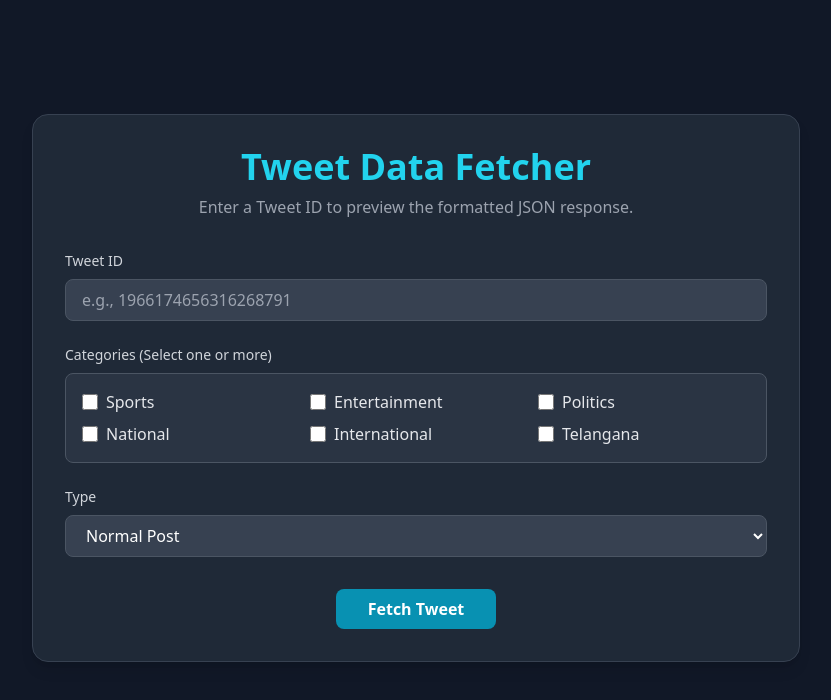
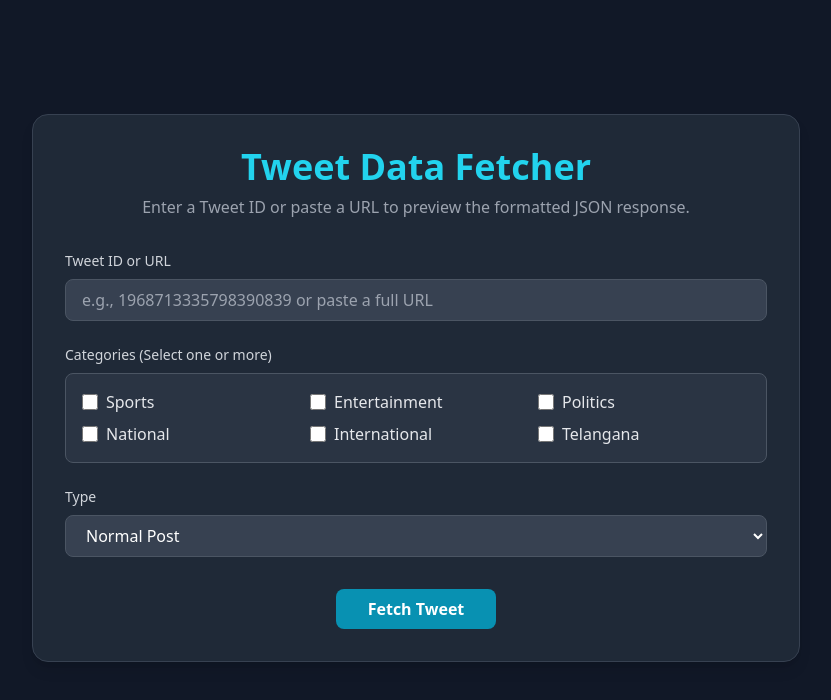
Before and after one commit to DeveloperEducology/News-Dashboard, a React (Create React App) app: page /ft in a window 1280 px wide. Shown: the top 700 px of the page, without its empty margins (224-1055 px from the left). Built offline with nearby package versions, Linux system fonts and the light colour scheme; no server answers.

Commit message:
Update FetchTweet.js

```diff
--- a/src/news/FetchTweet.js
+++ b/src/news/FetchTweet.js
@@ -13,12 +13,31 @@ const ALL_CATEGORIES = [
 // Main App Component
 export default function FetchTweet() {
   // State variables to manage input, data, loading, and errors
-  const [tweetId, setTweetId] = useState([]);
+  // >>> UPDATED: Initialized tweetId as a string, not an array.
+  const [tweetId, setTweetId] = useState('');
   const [type, setType] = useState('normal_post');
   const [selectedCategories, setSelectedCategories] = useState([]);
   const [tweetData, setTweetData] = useState(null);
   const [isLoading, setIsLoading] = useState(false);
   const [error, setError] = useState(null);
+
+  // --- NEW: Function to handle input changes and extract Tweet ID from URL ---
+  const handleInputChange = (event) => {
+    const value = event.target.value;
+
+    // Regex to find the tweet ID from a twitter.com or x.com URL
+    // It looks for a sequence of digits after "/status/"
+    const regex = /(?:twitter\.com|x\.com)\/[a-zA-Z0-9_]+\/status\/(\d+)/;
+    const match = value.match(regex);
+
+    if (match && match[1]) {
+      // If a URL is pasted and an ID is found, update the state with the extracted ID.
+      setTweetId(match[1]);
+    } else {
+      // Otherwise, use the input value as is (for manual ID entry).
+      setTweetId(value);
+    }
+  };
 
   const handleCategoryChange = (event) => {
     const { value, checked } = event.target;
@@ -31,11 +50,7 @@ export default function FetchTweet() {
     });
   };
 
-
-  console.log(type, tweetData, tweetId)
-
-  // >>> UPDATED: This function now uses the POST method
-   const fetchTweet = async () => {
+  const fetchTweet = async () => {
     if (!tweetId || !type || selectedCategories.length === 0) {
       setError('Please enter a Tweet ID, select a type, and at least one category.');
       return;
@@ -44,12 +59,11 @@ export default function FetchTweet() {
     setIsLoading(true);
     setError(null);
     setTweetData(null);
-const apiUrl = 'https://twitterapi-node.onrender.com/api/formatted-tweet';
+    const apiUrl = 'https://twitterapi-node.onrender.com/api/formatted-tweet';
     // const apiUrl = 'http://localhost:4000/api/formatted-tweet';
 
-    // 👉 log request payload before API call
     const requestPayload = {
-      tweet_ids: [tweetId],
+      tweet_ids: [tweetId], // The API expects an array, so we wrap the string ID here
       categories: selectedCategories,
       type: type,
     };
@@ -69,10 +83,7 @@ const apiUrl = 'https://twitterapi-node.onrender.com/api/formatted-tweet';
       }
 
       const data = await response.json();
-
-      // 👉 log response after API call
       console.log("📥 API Response:", data);
-
       setTweetData(data);
     } catch (err) {
       setError(`Failed to fetch data. Error: ${err.message}`);
@@ -82,8 +93,7 @@ const apiUrl = 'https://twitterapi-node.onrender.com/api/formatted-tweet';
     }
   };
 
-
-  // --- Render JSX (No changes needed below this line) ---
+  // --- Render JSX ---
   return (
     <div className="bg-gray-900 text-white min-h-screen font-sans flex items-center justify-center p-4">
       <div className="w-full max-w-3xl">
@@ -91,19 +101,21 @@ const apiUrl = 'https://twitterapi-node.onrender.com/api/formatted-tweet';
           {/* Header */}
           <div className="text-center mb-8">
             <h1 className="text-3xl sm:text-4xl font-bold text-cyan-400">Tweet Data Fetcher</h1>
-            <p className="text-gray-400 mt-2">Enter a Tweet ID to preview the formatted JSON response.</p>
+            <p className="text-gray-400 mt-2">Enter a Tweet ID or paste a URL to preview the formatted JSON response.</p>
           </div>
 
           {/* Input Form */}
           <div className="space-y-6">
             <div>
-              <label htmlFor="tweetId" className="block text-sm font-medium text-gray-300 mb-2">Tweet ID</label>
+              <label htmlFor="tweetId" className="block text-sm font-medium text-gray-300 mb-2">Tweet ID or URL</label>
               <input
                 id="tweetId"
                 type="text"
                 value={tweetId}
-                onChange={(e) => setTweetId(e.target.value)}
-                placeholder="e.g., 1966174656316268791"
+                // >>> UPDATED: Using the new handler function
+                onChange={handleInputChange}
+                // >>> UPDATED: Improved placeholder text
+                placeholder="e.g., 1968713335798390839 or paste a full URL"
                 className="w-full px-4 py-2 bg-gray-700 border border-gray-600 rounded-lg focus:ring-2 focus:ring-cyan-500 focus:border-cyan-500 outline-none transition duration-200"
               />
             </div>
```
